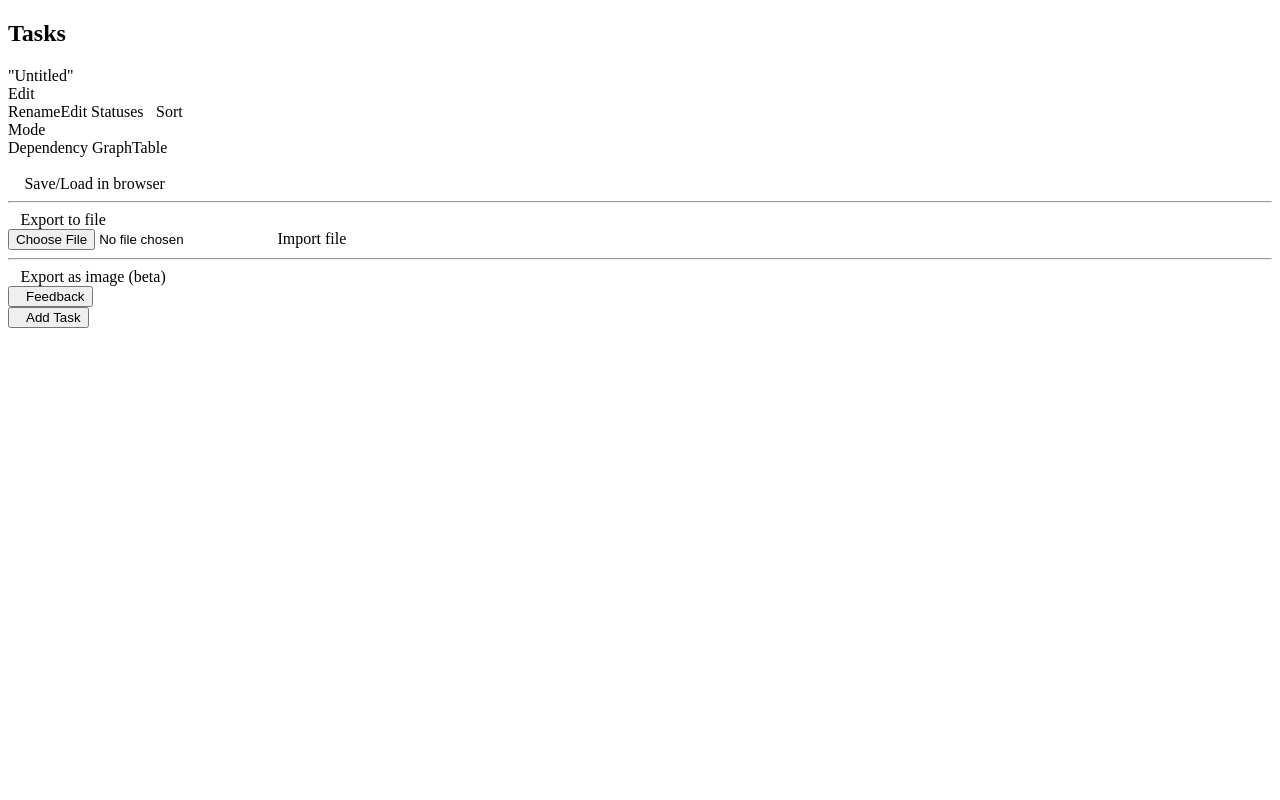
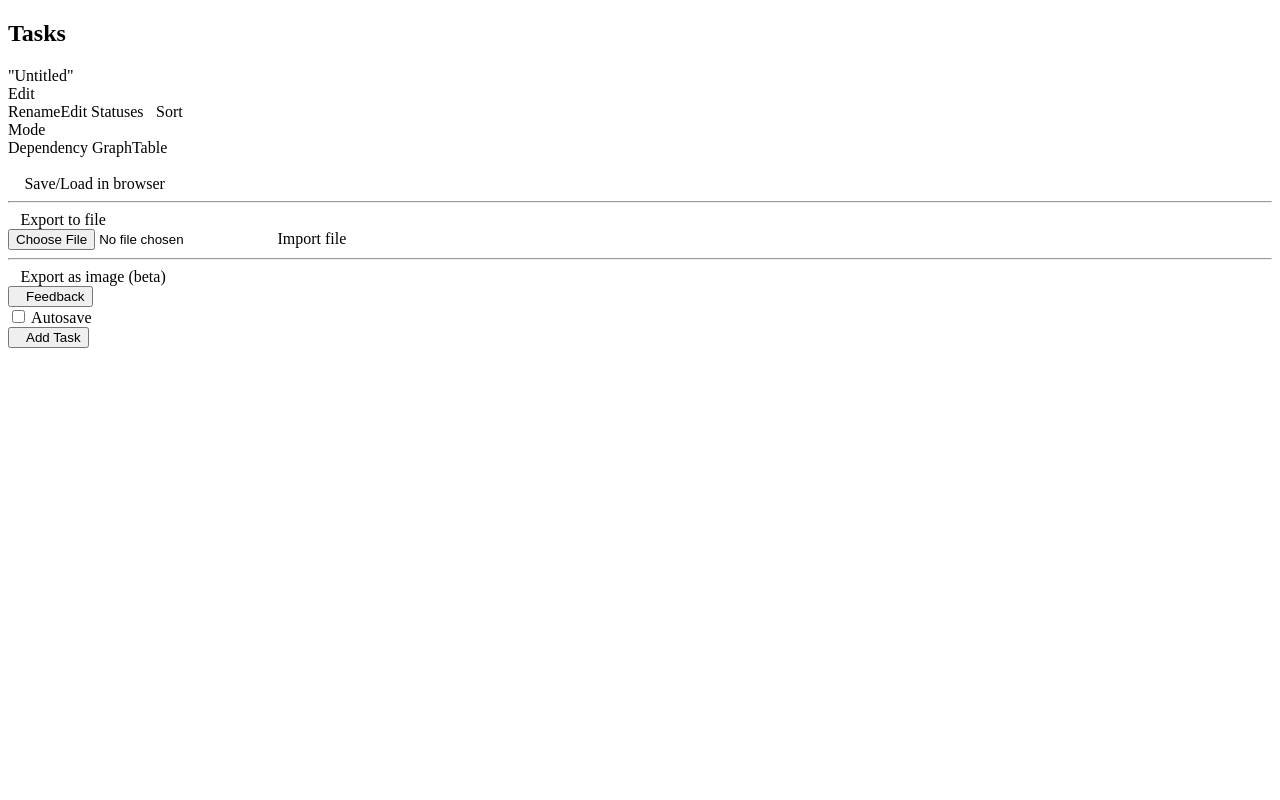
Before and after one commit to MadcoreTom/tasks, a React app: page / in a window 1280 px wide. Shown: the top 800 px of the page. Built offline with nearby package versions, Linux system fonts and the light colour scheme; the HTML template or start-up script is replaced by a standard one.

Commit message:
Autosave

```diff
--- /dev/null
+++ b/src/components/autosave.tsx
@@ -0,0 +1,28 @@
+import * as React from "react";
+import { useDispatch, useSelector } from "react-redux";
+import { RootState, autosave, setAutosave } from "../state/store";
+import { CheckboxField } from "./bulma";
+
+let timer:number|null = null;
+
+export function Autosave(): JSX.Element {
+    const dispatch = useDispatch();
+    const autosaveEnabled = useSelector((state: RootState) => state.main.autosave);
+    const autosaveChanges = useSelector((state: RootState) => state.main.autosaveChanges);
+
+    if(timer){
+        clearTimeout(timer);
+        timer = null;
+    }
+    if(autosaveEnabled && autosaveChanges > 0){
+        timer = setTimeout(() => {
+            dispatch(autosave());
+        }, 2000);
+    }
+
+    const text = `Autosave ${autosaveEnabled ? (autosaveChanges <= 0 ? '😎' : '⏲') : ''}`;
+
+    return <div className="navbar-item">
+        <CheckboxField label={text} checked={autosaveEnabled} onChange={evt => dispatch(setAutosave(evt))} />
+    </div>
+}
--- a/src/components/panel.tsx
+++ b/src/components/panel.tsx
@@ -5,6 +5,7 @@ import { ButtonIcon } from "./bulma";
 import { StatusesModal } from "./status.modal";
 import { downloadSvg } from "../util/svg-to-image";
 import { ImportButton } from "./import.button";
+import { Autosave } from "./autosave";
 
 
 
@@ -106,6 +107,7 @@ export function Panel(): any {
                         <ButtonIcon text="Feedback" buttonClass="is-dark" iconCode={'\uE807'} onClick={() => window.open('https://github.com/MadcoreTom/tasks/issues', '_blank').focus()} />
                     </div>
                 </div>
+                <Autosave/>
             </div>
             <div className="navbar-end">
                 <div className="navbar-item">
--- a/src/components/tips.tsx
+++ b/src/components/tips.tsx
@@ -11,7 +11,8 @@ const TIPS = [
     "Honey doesn't spoil",
     "Press ESC to de-select quickly",
     "Share you work with Import and Export",
-    "You can export as an image"
+    "You can export as an image",
+    "Autosave is cool"
 ]
 
 function selectRandom<T>(data: T[]): T {
--- a/src/state/addtask.reducer.ts
+++ b/src/state/addtask.reducer.ts
@@ -1,4 +1,3 @@
-import { NAVBAR_HEIGHT_PX } from "../constants";
 import { TOP_MARGIN } from "../constants";
 import { TASK_HEIGHT, TASK_WIDTH } from "../constants";
 import { TaskType } from "../diagram/task";
@@ -15,4 +14,7 @@ export const addTaskReducer = (state: State) => {
     }
     state.tasks = [...state.tasks, newTask];
    state.selected = {type:"task", idx: state.tasks.length-1};
+    if (state.autosave) {
+        state.autosaveChanges++;
+    }
 }
--- a/src/state/export.reducer.ts
+++ b/src/state/export.reducer.ts
@@ -21,6 +21,15 @@ export const exportReducer = (state: State) => {
 export const saveLocalReducer = (state: State, action: { payload: string }) => {
     const data = saveToString(state);
     LOCAL_STORAGE.saveFile(action.payload, data);
+}
+
+export const autosaveReducer = (state: State) => {
+    if (state.autosave) {
+        console.log("Save");
+        const data = saveToString(state);
+        LOCAL_STORAGE.saveFile(state.title, data);
+        state.autosaveChanges = 0;
+    }
 }
 
 // https://stackoverflow.com/questions/3665115/how-to-create-a-file-in-memory-for-user-to-download-but-not-through-server
@@ -58,6 +67,7 @@ export const importReducer = (state: State, action: { payload: { data: string, t
     const dot = action.payload.title.lastIndexOf(".");
     state.title = dot > 0 ? action.payload.title.substring(0, dot) : action.payload.title;
     state.saveDialog.show = false
+    state.autosave = false;
 }
 
 function importv01(lines: string[], state: State) {
--- a/src/state/removetask.reducer.ts
+++ b/src/state/removetask.reducer.ts
@@ -16,4 +16,7 @@ export const removeTaskReducer = (state: State, action: { payload: number }) =>
     if(state.selected && state.selected.type == "task" && state.selected.idx == action.payload){
         state.selected = null;
     }
+    if (state.autosave) {
+        state.autosaveChanges++;
+    }
 }
--- a/src/state/status.reducer.ts
+++ b/src/state/status.reducer.ts
@@ -7,6 +7,9 @@ export const addStatusReducer = (state: State) => {
         newName = `New State ${++attempt}`;
     }
     state.statuses = [...state.statuses, { text: newName, colour: "red" }]
+    if (state.autosave) {
+        state.autosaveChanges++;
+    }
 }
 
 export const renameStatusReducer = (state: State, action: { payload: { from: string, to: string } }) => {
@@ -30,6 +33,9 @@ export const renameStatusReducer = (state: State, action: { payload: { from: str
             return t;
         })
     }
+    if (state.autosave) {
+        state.autosaveChanges++;
+    }
 }
 
 export const setStatusColourReducer = (state: State, action: { payload: { status: string, colour: string } }) => {
@@ -41,6 +47,9 @@ export const setStatusColourReducer = (state: State, action: { payload: { status
         }
         return t;
     })
+    if (state.autosave) {
+        state.autosaveChanges++;
+    }
 }
 
 export const removeStausReducer = (state: State, action: { payload: string }) => {
@@ -51,4 +60,7 @@ export const removeStausReducer = (state: State, action: { payload: string }) =>
     } else {
         console.warn("There are existing tasks with this status");
     }
+    if (state.autosave) {
+        state.autosaveChanges++;
+    }
 }
--- a/src/state/store.ts
+++ b/src/state/store.ts
@@ -4,7 +4,7 @@ import { TaskType } from '../diagram/task'
 import { COLOUR_MAP } from '../util/colour';
 import { snapX, snapY } from '../util/snap';
 import { addTaskReducer } from './addtask.reducer';
-import { exportReducer, importReducer, saveLocalReducer } from './export.reducer';
+import { autosaveReducer, exportReducer, importReducer, saveLocalReducer } from './export.reducer';
 import { removeTaskReducer } from './removetask.reducer';
 import { addStatusReducer, removeStausReducer, renameStatusReducer, setStatusColourReducer } from './status.reducer';
 import { updateTaskReducer } from './updateTask.reducer';
@@ -25,7 +25,9 @@ export type State = {
     statuses: {text:string,colour:string}[],
     saveDialog: {show:boolean, files:string[], showNew:boolean},
     offset:[number,number],
-    dataTypes:{[name:string]:DataType}
+    dataTypes:{[name:string]:DataType},
+    autosave: boolean,
+    autosaveChanges:number
 }
 
 export type RootState = {
@@ -88,7 +90,9 @@ const mainSlice = createSlice({
                     "MANDY": { key: "MANDY", colour: "#ff8888" }
                 }
             }
-        }
+        },
+        autosave: false,
+        autosaveChanges : 0
     } as State,
     reducers: {
         setOffset:(state:State, action:{payload:[number,number]})=>{
@@ -99,6 +103,13 @@ const mainSlice = createSlice({
         },
         setTitle:(state:State, action:{payload:string})=>{
             state.title = action.payload;
+            state.autosave = false;
+        },
+        setAutosave: (state: State, action: { payload: boolean }) => {
+            state.autosave = action.payload
+            if(state.autosave) {
+                state.autosaveChanges = 1;
+            }
         },
         updateSaveDialog:(state:State, action:{payload:{show:boolean,updateFiles:boolean}})=>{
             state.saveDialog.show = action.payload.show;
@@ -139,7 +150,10 @@ const mainSlice = createSlice({
                     x: state.tasks[i].x + action.payload.delta[0],
                     y: state.tasks[i].y + action.payload.delta[1]
                 }
-            })
+            });
+            if (state.autosave) {
+                state.autosaveChanges++;
+            }
         },
         sort: (state: State) => {
             console.log("Sort");
@@ -169,6 +183,9 @@ const mainSlice = createSlice({
             // move to right of dependencies
 
             // loop until none left
+            if (state.autosave) {
+                state.autosaveChanges++;
+            }
         },
         exportGraph: exportReducer,
         saveLocalGraph: saveLocalReducer,
@@ -178,7 +195,8 @@ const mainSlice = createSlice({
         renameStatus: renameStatusReducer,
         addStatus: addStatusReducer,
         setStatusColour: setStatusColourReducer,
-        removeStatus:removeStausReducer
+        removeStatus:removeStausReducer,
+        autosave: autosaveReducer
     }
 });
 
@@ -188,4 +206,4 @@ export default configureStore({
     },
 });
 
-export const { select, updateTask, sort, exportGraph, addTask, removeTask, importGraph, setTitle, setViewMode, renameStatus, addStatus, setStatusColour, removeStatus, moveMultiTasks, saveLocalGraph, updateSaveDialog, setOffset } = mainSlice.actions;
+export const { select, setAutosave, autosave, updateTask, sort, exportGraph, addTask, removeTask, importGraph, setTitle, setViewMode, renameStatus, addStatus, setStatusColour, removeStatus, moveMultiTasks, saveLocalGraph, updateSaveDialog, setOffset } = mainSlice.actions;
--- a/src/state/updateTask.reducer.ts
+++ b/src/state/updateTask.reducer.ts
@@ -6,5 +6,8 @@ export function updateTaskReducer(state: State, action: { payload: TaskType }) {
     if (state.selected && state.selected.type == "task") {
         state.tasks = [...state.tasks];
         state.tasks[state.selected.idx] = { ...action.payload };
+        if (state.autosave) {
+            state.autosaveChanges++;
+        }
     }
 }
```
Also changed, not shown: src/state/node.reducer.ts (deleted, +0 -32 lines), 2 other files (tests, documents, lock files or other folders).
